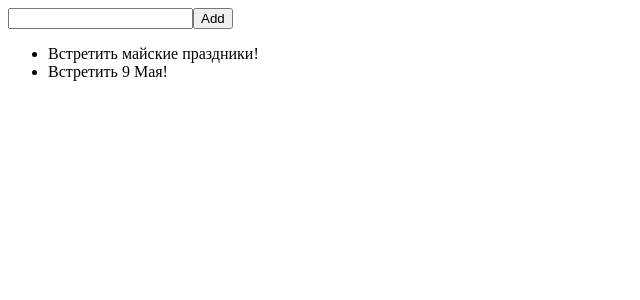
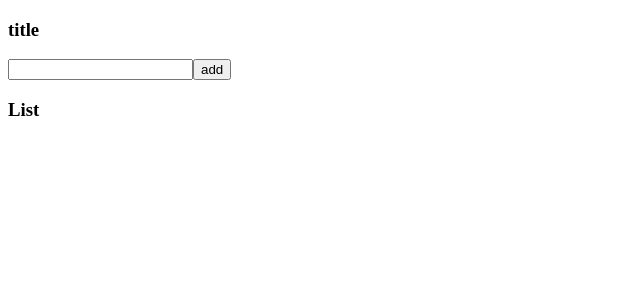
Before and after one commit to Avazkhon/myNote, a React (Create React App) app: page / in a window 1280 px wide. Shown: the top 300 px of the page, without its empty margins (0-640 px from the left). Built offline with nearby package versions, Linux system fonts and the light colour scheme.

Commit message:
add redux

```diff
--- a/src/App.js
+++ b/src/App.js
@@ -1,42 +1,27 @@
-import React from 'react';
-import {connect} from 'react-redux';
+import React, { Component } from 'react';
+import { Provider } from 'react-redux'
 
-function NoteRender(props) {
+import store from './store/index';
+
+console.log(store.getState())
+
+class App extends Component {
+	render () {
 		return (
+			<Provider store={store} >
+				<div>
+					<h3>title</h3>
+					<input type='text' />
+					<input type='button' value='add' />
+					<div>
+						<h3>List</h3>
 						<ul>
-	  { props.noteSore.map((note, index) => {
-		return <li key={index}>{note}</li>
-		}
-	  )}
 						</ul>
-  )
-}
-
-class App extends React.Component{
-
-  handleAdd() {
-    this.props.onNote(this.input.value);
-    this.input.value= '';
-  }
-
-  render() {
-  	return (
-  	  <div>
-  	  	<input type='text' ref={(input) => {this.input = input}}/>
-  	  	<button onClick={ this.handleAdd.bind(this) } >Add</button>
-		<NoteRender noteSore={this.props.noteSore}/>
 					</div>
+				</div>
+			</Provider>
 		)
 	}
 }
 
-export default connect(
-  state => ({
-	noteSore: state
-  }),
-  dispatch => ({
-  	onNote: (note) => {
-  	  dispatch({ type: 'ADD_TEXT', 'payload': note})
-  	}
-  })
-)(App);
+export default App;
--- /dev/null
+++ b/src/constants/index.js
@@ -0,0 +1 @@
+export const ADD_NOTE = 'ADD_NOTE';
--- a/src/index.js
+++ b/src/index.js
@@ -1,18 +1,15 @@
 import React from 'react';
 import ReactDOM from 'react-dom';
 
-import { createStore } from 'redux';
-import { Provider } from 'react-redux';
+import App from './App';
 
-import App from './App';
-import nodeText from './reducers/nodeText';
-
-
-const store = createStore(nodeText);
+function Index () {
+	return (
+		<App />
+	)
+}
 
 ReactDOM.render(
-  <Provider store={store}>
-    <App />
-  </Provider>,
-  document.getElementById("root")
-);
+	<Index />,
+	document.getElementById('root')
+)
--- /dev/null
+++ b/src/reducers/addNote.js
@@ -0,0 +1,33 @@
+import { ADD_NOTE } from '../constants/index';
+
+let initState = [
+	{
+		id: 0,
+		text: 'tar tar',
+		range: 1,
+	},
+	{
+		id: 1,
+		text: 'tar mar',
+		range: 1,
+	},
+	{
+		id: 2,
+		text: 'mar tar',
+		range: 1,
+	},
+]
+
+export function addNote(state = initState, action) {
+	if (action.type === ADD_NOTE) {
+		return [
+		...state,
+			{
+				id: action.id,
+				text: action.text,
+				range: action.range,
+			}
+		]
+	}
+	return state
+};
--- /dev/null
+++ b/src/reducers/index.js
@@ -0,0 +1,6 @@
+import { combineReducers } from 'redux'
+import { addNote } from './addNote';
+
+export default combineReducers({
+  addNote,
+})
--- a/src/reducers/nodeText.js
+++ /dev/null
@@ -1,16 +0,0 @@
-const initialState = [
-  'Встретить майские праздники!',
-  'Встретить 9 Мая!'
-];
-
-function nodeText( state = initialState, action ) {
-  if(action.type === 'ADD_TEXT') {
-    return [
-	  ...state,
-	  action.payload
-    ];
-  }
-  return state;
-};
-
-export default nodeText
--- /dev/null
+++ b/src/store/index.js
@@ -0,0 +1,19 @@
+import { createStore, compose } from "redux";
+import rootReducer from '../reducers/index';
+
+const composeEnhancers =
+  typeof window === 'object' &&
+  window.__REDUX_DEVTOOLS_EXTENSION_COMPOSE__ ?
+    window.__REDUX_DEVTOOLS_EXTENSION_COMPOSE__({}) : compose;
+
+const confgureStore = preloadedState => (
+	createStore (
+		rootReducer,
+		preloadedState,
+		composeEnhancers(),
+	)
+)
+
+const store = confgureStore({})
+
+export default  store;
```
Also changed, not shown: src/actions/index.js (added, +10 -0 lines), 1 other file (tests, documents, lock files or other folders). Lines whose indentation alone changed are shown as unchanged.
